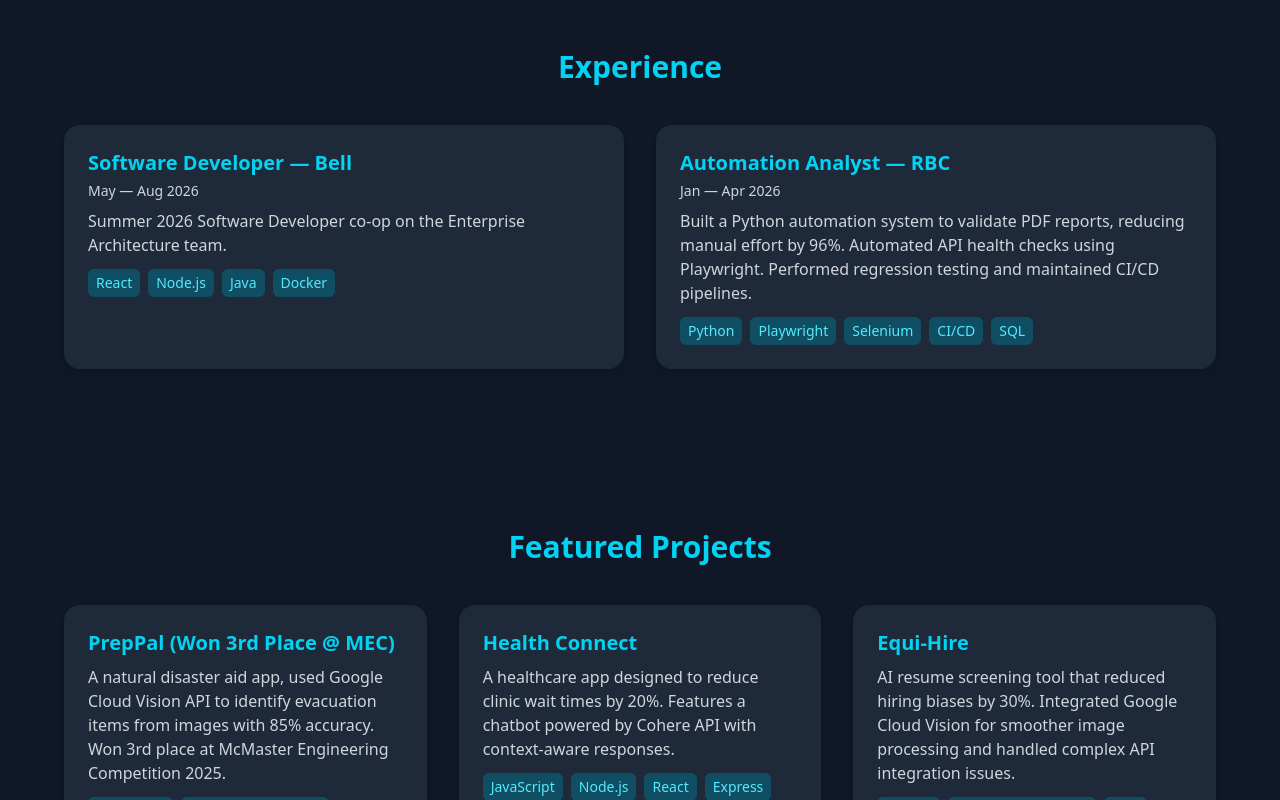
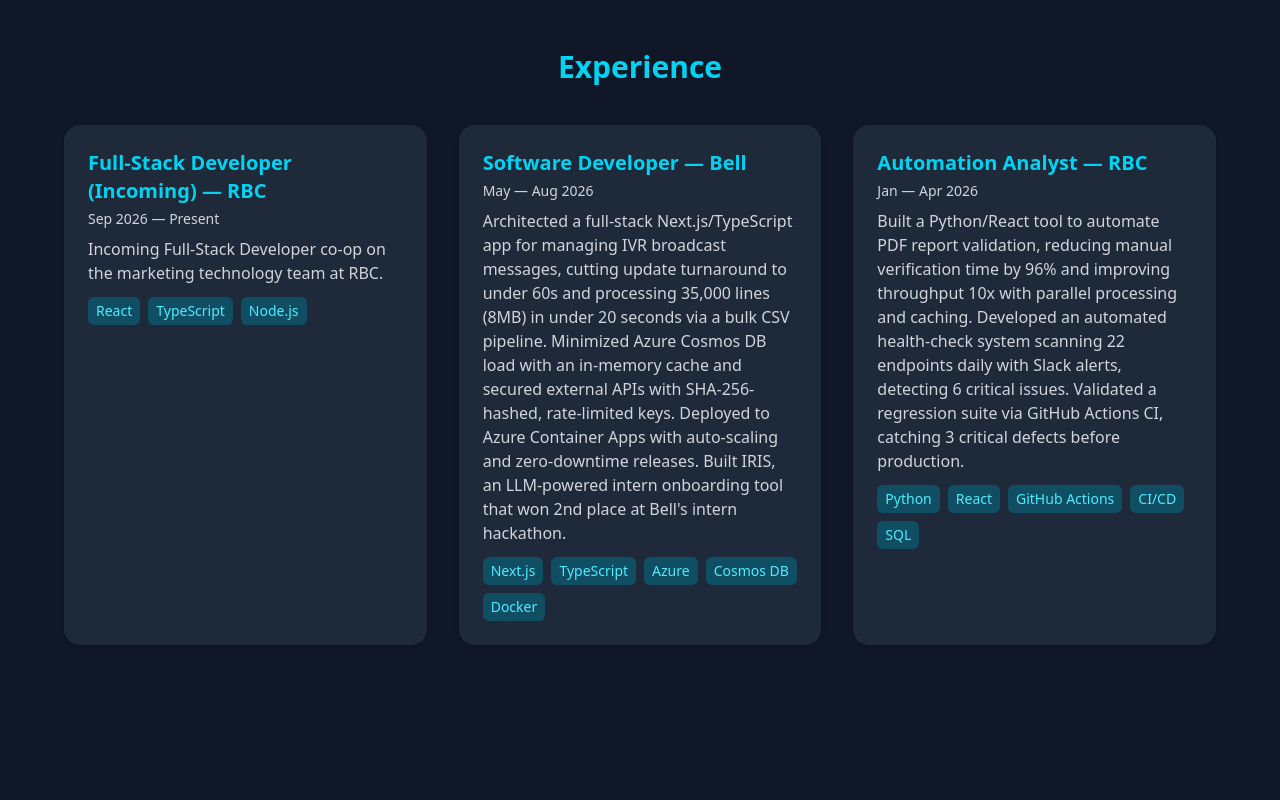
Before and after one commit to karanir2005/portfolio, a Next.js app: page / in a window 1280 px wide. Shown: the part 1280-2080 px from the top of the page. Built offline with nearby package versions, Linux system fonts and the light colour scheme.

Commit message:
update Aug 28 '26

```diff
--- a/src/components/Experience.tsx
+++ b/src/components/Experience.tsx
@@ -9,17 +9,24 @@
 
   const experiences = [
     {
+      title: "Full-Stack Developer (Incoming) — RBC",
+      description:
+        "Incoming Full-Stack Developer co-op on the marketing technology team at RBC.",
+      tech: ["React", "TypeScript", "Node.js"],
+      period: "Sep 2026 — Present",
+    },
+    {
       title: "Software Developer — Bell",
       description:
-        " Summer 2026 Software Developer co-op on the Enterprise Architecture team.",
-      tech: ["React", "Node.js", "Java", "Docker"],
+        "Architected a full-stack Next.js/TypeScript app for managing IVR broadcast messages, cutting update turnaround to under 60s and processing 35,000 lines (8MB) in under 20 seconds via a bulk CSV pipeline. Minimized Azure Cosmos DB load with an in-memory cache and secured external APIs with SHA-256-hashed, rate-limited keys. Deployed to Azure Container Apps with auto-scaling and zero-downtime releases. Built IRIS, an LLM-powered intern onboarding tool that won 2nd place at Bell's intern hackathon.",
+      tech: ["Next.js", "TypeScript", "Azure", "Cosmos DB", "Docker"],
       period: "May — Aug 2026",
     },
     {
       title: "Automation Analyst — RBC",
       description:
-        "Built a Python automation system to validate PDF reports, reducing manual effort by 96%. Automated API health checks using Playwright. Performed regression testing and maintained CI/CD pipelines.",
-      tech: ["Python", "Playwright", "Selenium", "CI/CD", "SQL"],
+        "Built a Python/React tool to automate PDF report validation, reducing manual verification time by 96% and improving throughput 10x with parallel processing and caching. Developed an automated health-check system scanning 22 endpoints daily with Slack alerts, detecting 6 critical issues. Validated a regression suite via GitHub Actions CI, catching 3 critical defects before production.",
+      tech: ["Python", "React", "GitHub Actions", "CI/CD", "SQL"],
       period: "Jan — Apr 2026",
     },
   ];
@@ -41,7 +48,7 @@
         Experience
       </motion.h2>
 
-      <div className="grid md:grid-cols-2 gap-8 mt-10 max-w-6xl mx-auto">
+      <div className="grid md:grid-cols-2 lg:grid-cols-3 gap-8 mt-10 max-w-6xl mx-auto">
         {experiences.map((e, i) => (
           <ExperienceCard
             key={i}
--- a/src/components/Navbar.tsx
+++ b/src/components/Navbar.tsx
@@ -47,13 +47,13 @@
               </Link>
             </li>
             <li>
-              <Link href="/#skills" className="hover:text-cyan-400 transition-colors duration-300">
-                Skills
+              <Link href="/#projects" className="hover:text-cyan-400 transition-colors duration-300">
+                Projects
               </Link>
             </li>
             <li>
-              <Link href="/#projects" className="hover:text-cyan-400 transition-colors duration-300">
-                Projects
+              <Link href="/#skills" className="hover:text-cyan-400 transition-colors duration-300">
+                Skills
               </Link>
             </li>
             <li>
```
Also changed, not shown: 2 other files (tests, documents, lock files or other folders).
